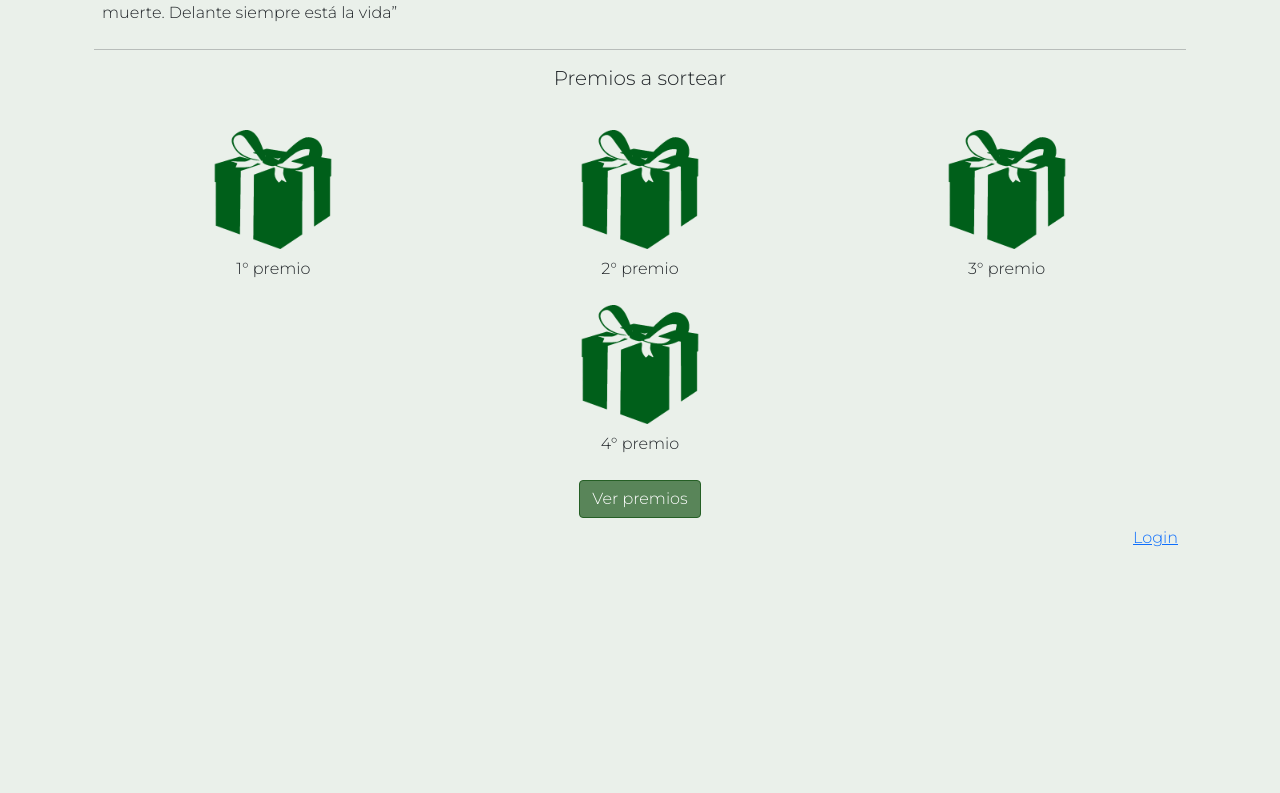
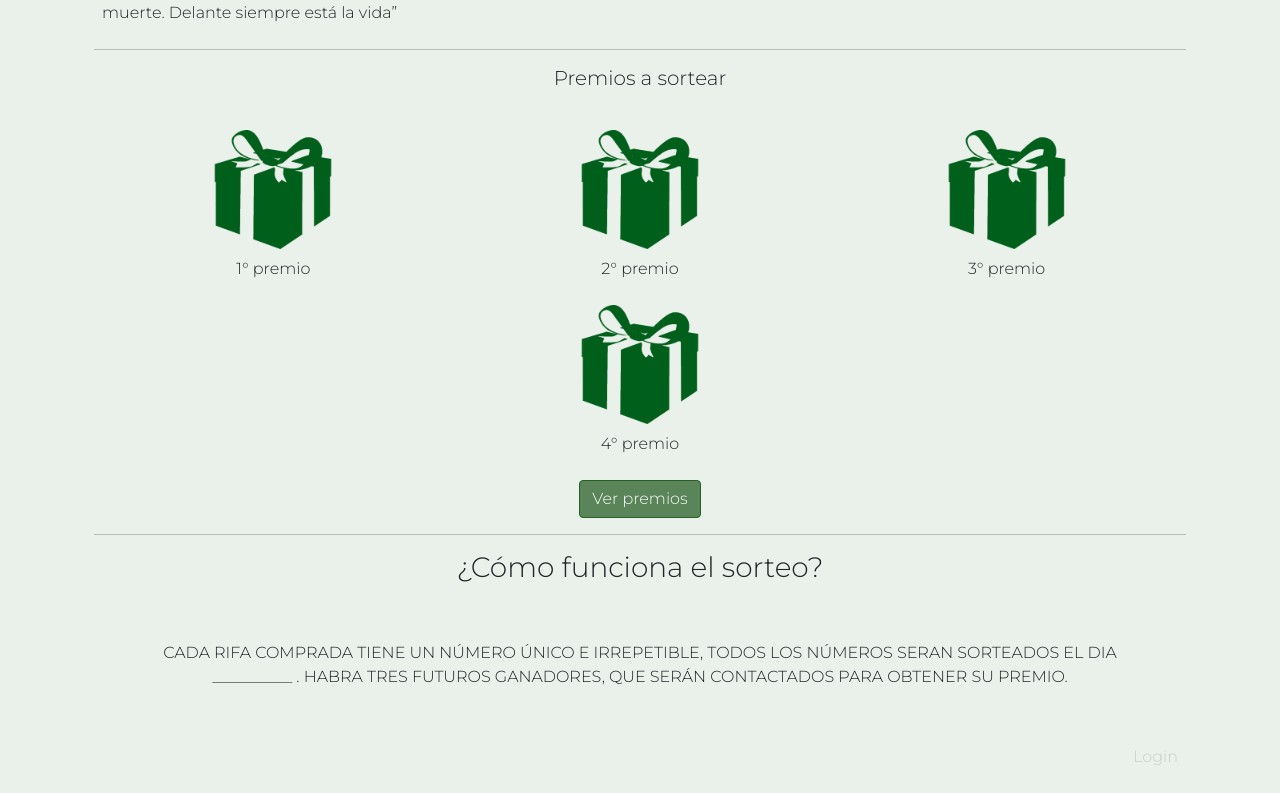
Before and after one commit to MatiasSanchez-l/rifasApp, a React (Create React App) app in the folder frontend/: page / in a window 1280 px wide. Shown: the part 929-1722 px from the top of the page. Before the commit the page ends 1503 px from the top, so only its background shows below. Built offline with nearby package versions, Linux system fonts and the light colour scheme; no server answers.

Commit message:
agregamos nuevos envios de email en el backend con nodemailer

```diff
--- a/frontend/src/components/Dashboard.js
+++ b/frontend/src/components/Dashboard.js
@@ -75,7 +75,7 @@ const Dashboard = ({ setAuth }) => {
             const parseRes = await response.json();
             setRecaudado(parseRes.data.monto[0].total);
         } catch (err) {
-            console.error(err.message);
+            console.error(err.message + "recaudado");
         }
     }
 
--- a/frontend/src/components/Home.js
+++ b/frontend/src/components/Home.js
@@ -137,8 +137,19 @@ export default class Home extends Component {
                         <Link className="btn btn-dark btn-outline-verde-home" to="/premios">Ver premios</Link>
                     </div>
                 </div>
-                <div className="p-2 text-end">
-                    <Link to="/login">Login</Link>
+                <hr />
+                <div>
+                    <h3 className="text-center">¿C&oacute;mo funciona el sorteo?</h3>
+                    <div className="p-5 text-center">
+                        CADA RIFA COMPRADA TIENE UN NÚMERO ÚNICO
+                        E IRREPETIBLE, TODOS LOS NÚMEROS SERAN
+                        SORTEADOS EL DIA __________ . HABRA TRES
+                        FUTUROS GANADORES, QUE SERÁN CONTACTADOS
+                        PARA OBTENER SU PREMIO.
+                    </div>
+                </div>
+                <div className="p-2 text-end ">
+                    <Link className="login-home" to="/login">Login</Link>
                 </div>
             </div>
         )
--- a/frontend/src/components/Premios.js
+++ b/frontend/src/components/Premios.js
@@ -19,7 +19,7 @@ export default class Premios extends Component {
                         <h5>Tostadora Electrica Kanjihome.</h5>
                         <p>Tostadora Electrica Kanjihome Kjh-tm900sec01 900w Plata</p>
                         <p>
-                        Producto: Tostadora Eléctrica <br />
+                            Producto: Tostadora Eléctrica <br />
                         Marca: Kanji<br />
                         Modelo: KJH-TM900SEC01<br />
                         Color: Plateado
@@ -42,7 +42,7 @@ export default class Premios extends Component {
                         <p>La pava eléctrica Kanji de acero inoxidable posee una de capacidad de 1,8 lts y viene con corte automático de temperatura, indicador luminoso de encendido. Su estilo clásico la hace ideal para todo tipo de bebidas.</p>
 
                         <p>
-                        Producto: Pava Eléctrica <br />
+                            Producto: Pava Eléctrica <br />
                         Marca: Kanji<br />
                         Modelo: KJH-PE0159S<br />
                         Color: Rojo
@@ -92,6 +92,34 @@ export default class Premios extends Component {
                         <p>Crema exfoliante contiene: aceite de coco, karite, vitamina e y esencial de lavanda.</p>
                     </div>
                 </div>
+                <hr className="hr my-3" />
+
+                <div className="row">
+                    <div className="col-6">
+                        <h5>Parlante Portatil Inalambrico Bluetooth Bt25.</h5>
+                        <p>
+                            Producto: Parlante Portatil <br />
+                        Marca: NogaNet<br />
+                        Modelo: NG-BT25<br />
+                        Color: Negro
+                        </p>
+                        <p>• CARACTERÍSTICAS •</p>
+                        <ul>
+                            <li>Potencia de salida (RMS): 10 W</li>
+                            <li>Cantidad de parlantes: 1</li>
+                            <li>Configuración de canales: Stereo</li>
+                            <li>Formato del parlante: Caja</li>
+
+                        </ul>
+                    </div>
+                    <div className="col-6 text-center parlante">
+                        <img
+                            className="img-fluid img-thumbnail"
+                            src="https://http2.mlstatic.com/parlante-portatil-inalambrico-bluetooth-bt25-led-rgb-D_NQ_NP_868745-MLA43073032259_082020-F.webp%202x"
+                            alt="Premio tostadora" />
+                        <p className="text-center mt-3">3° Premio</p>
+                    </div>
+                </div>
             </div>
         )
     }
--- a/frontend/src/components/css/Premios.css
+++ b/frontend/src/components/css/Premios.css
@@ -2,3 +2,7 @@
     width: 400px;
     margin: auto!important;
 }
+.parlante img{
+    width: 300px;
+    margin: auto!important;
+}
--- a/frontend/src/components/css/home.css
+++ b/frontend/src/components/css/home.css
@@ -61,3 +61,13 @@
     border-radius: 12px;
     color: #fff;
 }
+
+.login-home {
+    text-decoration: none;
+    color: #ccc
+}
+
+.login-home:hover {
+    text-decoration: none;
+    color: #ccc
+}
```
Also changed, not shown: 15 other files (tests, documents, lock files or other folders).
